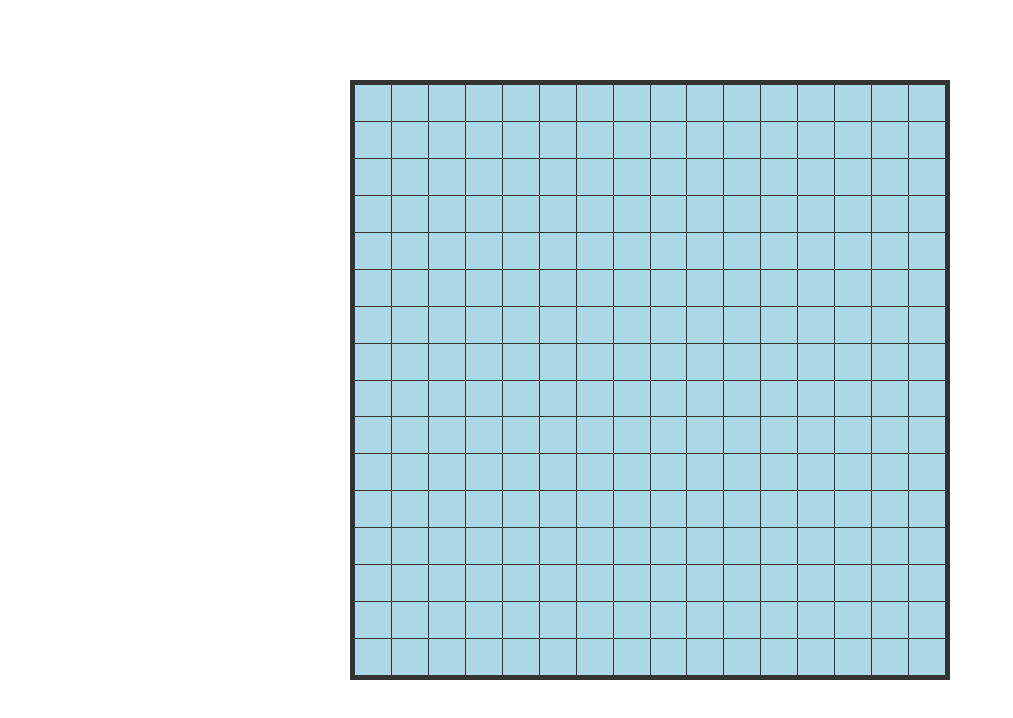
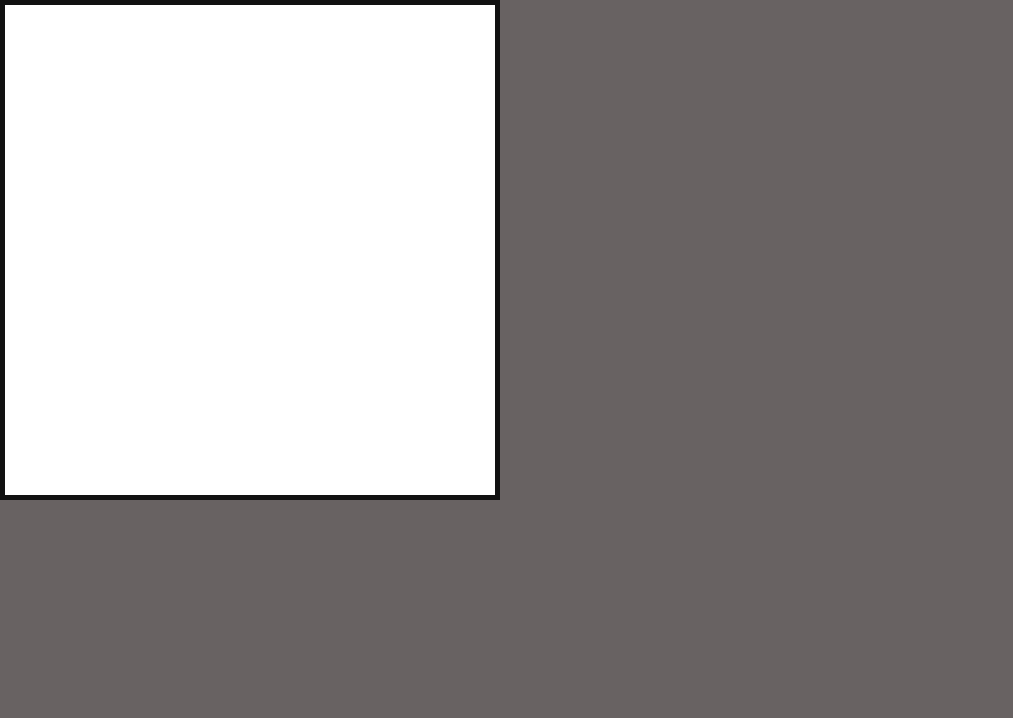
Before and after one commit to Mugilan23/etch-a-sketch, a website: page index.html in a window 1280 px wide. Shown: the whole page, without its empty margins (0-1013 px from the left). Drawn offline with Linux system fonts and the light colour scheme.

Commit message:
Basic Functionality

```diff
--- a/app.js
+++ b/app.js
@@ -1,19 +1,12 @@
 const container_div = document.getElementById('container');
 
-function createGrid(size, side) {
-  const grid = document.createElement('div');
-  grid.classList.add('grid');
-  container_div.appendChild(grid);
-  grid.style.setProperty('--sideSize', side);
-
-  for (let i = 0; i < size; i++) {
-    const block = document.createElement('div');
-    block.classList.add('block');
-    grid.appendChild(block);
-  }
+for (let i = 0; i < 16; i++) {
+    for (let j = 0; j < 16; j++) {
+        const item = document.createElement('div');
+        item.classList.add('item');
+        item.addEventListener('mouseenter', () => {
+            item.classList.add('hovered');
+        });
+        container_div.appendChild(item);
+    }
 }
-
-let sideSize = 16;
-let size = sideSize ** 2;
-
-createGrid(size, sideSize);
--- a/style.css
+++ b/style.css
@@ -1,35 +1,26 @@
 * {
   box-sizing: border-box;
+  margin: 0;
+  padding: 0;
 }
 
 body {
-  margin: 0;
-  padding: 0;
-  width: 100%;
+  background: #686262;
 }
 
 #container {
   display: grid;
-  grid-template-columns: auto auto;
-  grid-template-rows: auto auto;
-  justify-content: center;
-  column-gap: 20px;
-  margin-top: 80px;
+  grid-template-columns: repeat(16, 1fr);
+  grid-template-rows: repeat(16, 1fr);
+  border: 5px solid #111;
+  width: 500px;
+  height: 500px;
 }
 
-.grid {
-  grid-column: 2 / 3;
-  --sideSize: 16;
-  width: 600px;
-  height: 600px;
-  display: grid;
-  grid-template-columns: repeat(var(--sideSize), 1fr);
-  grid-template-rows: repeat(var(--sideSize), 1fr);
-  gap: 1px;
-  border: 5px solid #333;
-  background: #333;
+.item {
+  background: white;
 }
 
-.block {
-  background: lightblue;
+.hovered {
+  background: black;
 }
```
Also changed, not shown: 2 other files.
